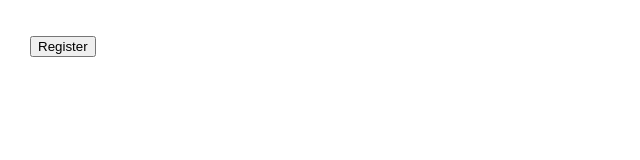
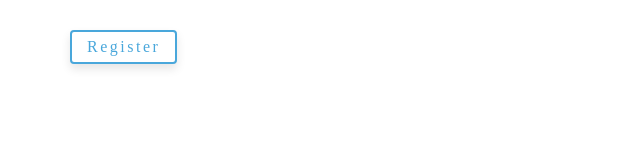
Before and after one commit to CirclepandaLab/pandakit, a plain HTML site: page index.html in a window 1280 px wide. Shown: the whole page, without its empty margins (0-640 px from the left). Drawn offline with Linux system fonts and the light colour scheme; a web font is replaced by a local one.

Commit message:
added few more comment and made the body null

```diff
--- a/assets/css/pandakit.button.css
+++ b/assets/css/pandakit.button.css
@@ -1,3 +1,6 @@
+/* Licensed under MIT (https://github.com/CirclepandaLab/pandakit/blob/master/LICENSE)
+*/
+/*under construction*/
 .btn,
 .btn:hover {
   	transition: all 0.3s ease 0s;
--- a/assets/css/pandakit.css
+++ b/assets/css/pandakit.css
@@ -1,12 +1,9 @@
+/* Licensed under MIT (https://github.com/CirclepandaLab/pandakit/blob/master/LICENSE)
+*/
+/*under construction*/
 @import url('https://fonts.googleapis.com/css?family=Darker+Grotesque|Slabo+13px&display=swap&subset=latin-ext,vietnamese');
 @import "pandakit.layout.css";
 @import "pandakit.color.css";
-<<<<<<< HEAD
-/* Licensed under MIT (https://github.com/CirclepandaLab/pandakit/blob/master/LICENSE)
-*/
-/*under construction*/
-
-=======
 @import "pandakit.button.css";
 @import "pandakit.media.css";
 @import "pandakit.typography.css";
@@ -15,7 +12,6 @@
 	font-family: 'Slabo 13px', serif;
 	font-family: 'Darker Grotesque', sans-serif;
 */
->>>>>>> upstream/master
 
 * {
     margin: 0;
@@ -23,22 +19,6 @@
     outline: 0;
     -webkit-overflow-scrolling: touch;
   }
-
-html {
-}
-
-body {
-	margin: 0 auto;
-<<<<<<< HEAD
-  font-family: Arial, Times New Roman, Times, serif, sans-serif, Georgia, Palatino Linotype;
-  color:;
-  background-color: ;
-  background-size: ;
-  font-size: ;
-  font-weight: ;
-  font-style: ;
-
-}
 
 body, html { color: #38394B;
 }
@@ -73,12 +53,6 @@ p {
   text-align: center;
 }
 
-=======
-	font-family: 'Slabo 13px', serif;
-}
-
-body, html { color: #38394B; }
 
 .text-white { color: #ffffff; }
 .text-dark { color: #030015; }
->>>>>>> upstream/master
--- a/assets/css/pandakit.media.css
+++ b/assets/css/pandakit.media.css
@@ -1,3 +1,7 @@
+/* Licensed under MIT (https://github.com/CirclepandaLab/pandakit/blob/master/LICENSE)
+*/
+/*under construction*/
+
 /* Extra small devices (phones, 600px and down) */
 @media only screen and (max-width: 600px) {...}
 
--- a/assets/css/pandakit.typography.css
+++ b/assets/css/pandakit.typography.css
@@ -0,0 +1,3 @@
+/* Licensed under MIT (https://github.com/CirclepandaLab/pandakit/blob/master/LICENSE)
+*/
+/*under construction*/
```
